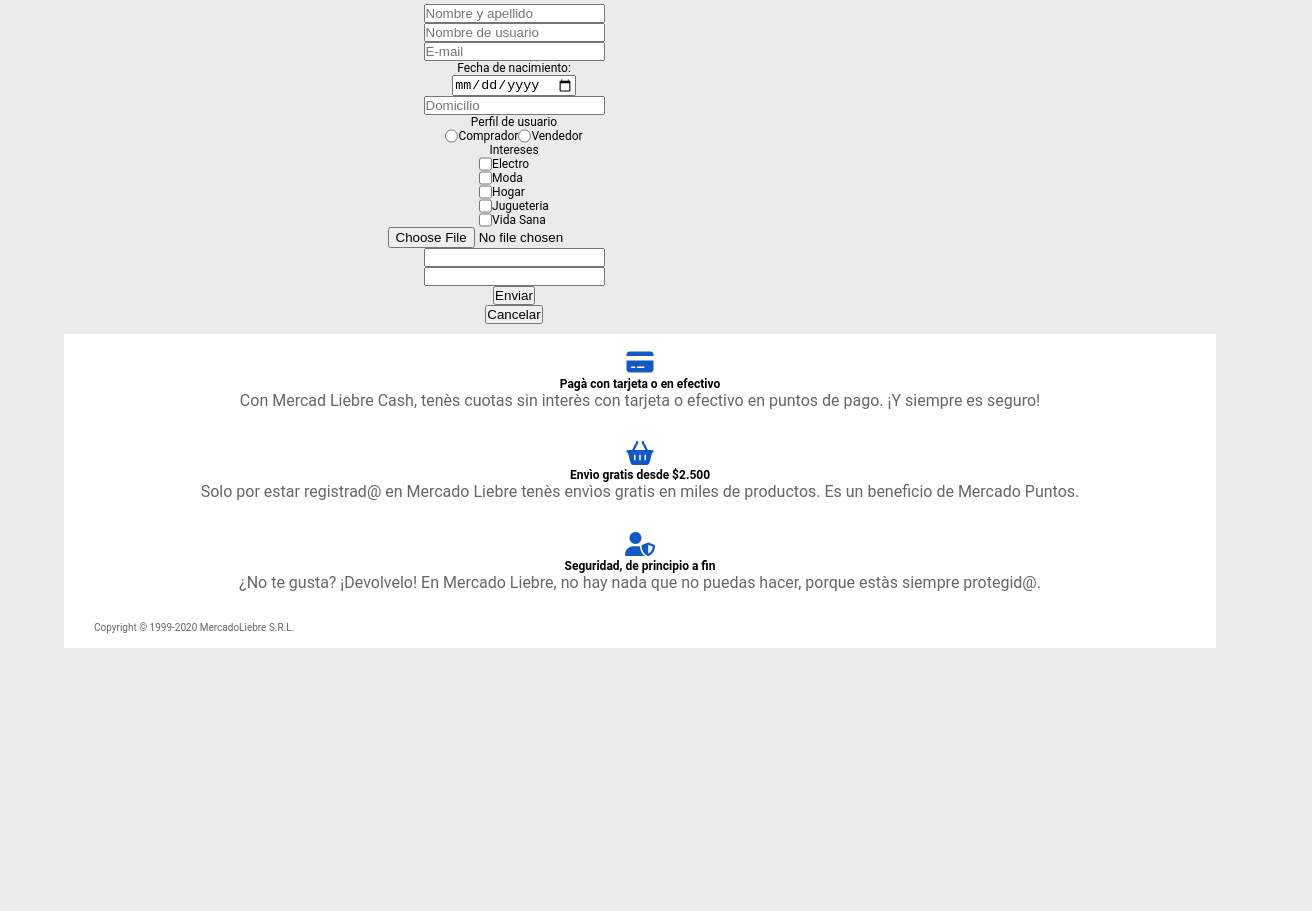
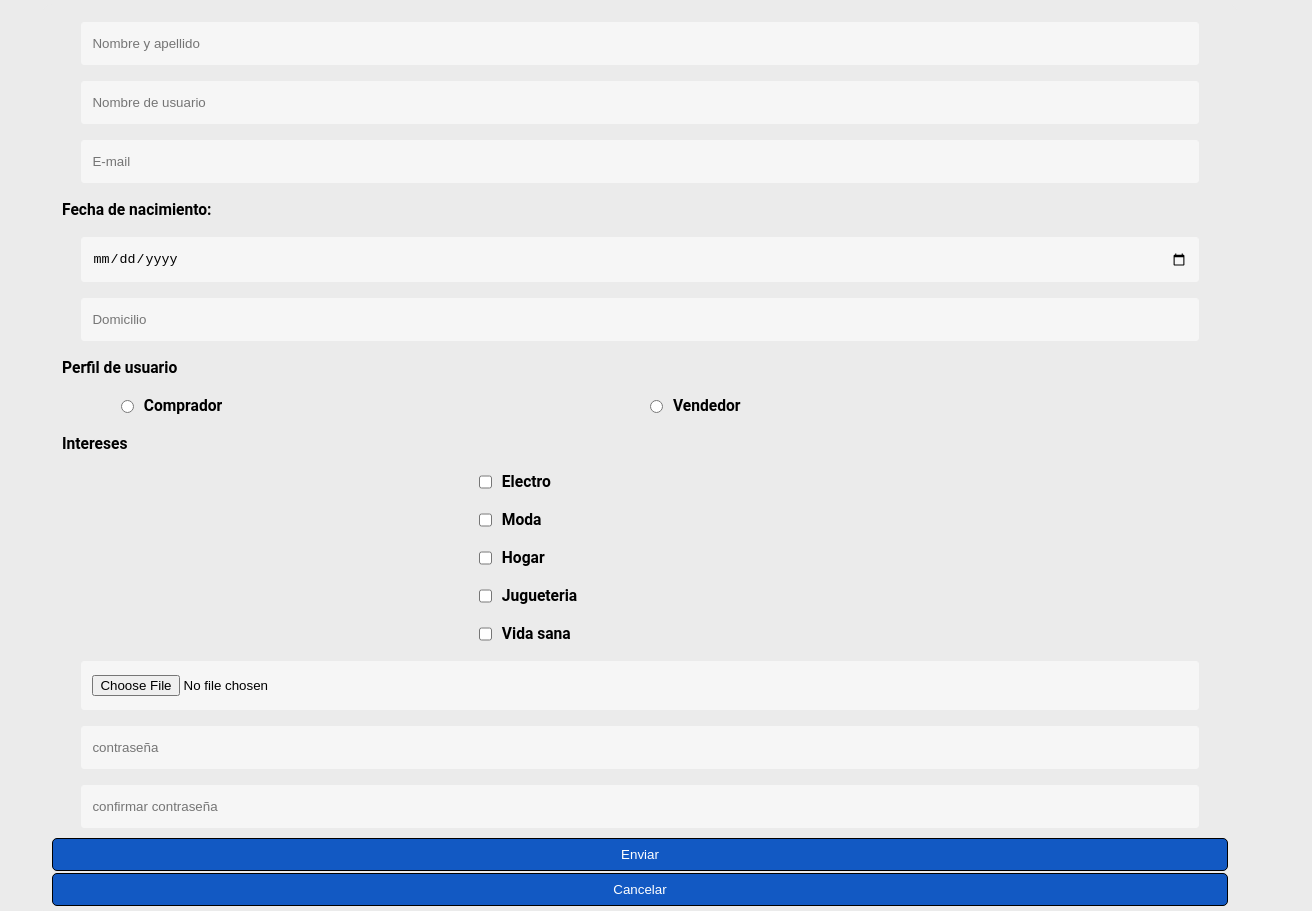
Before and after one commit to LucioMart/proyecto_mercado_liebre_tp, a website: page views/registro.html in a window 1280 px wide. Shown: the part 572-1483 px from the top of the page, 1312 px wide, since content can reach past the window. Before the commit the page ends 1220 px from the top, so only its background shows below. Drawn offline with Linux system fonts and the light colour scheme; files that its build step writes are made by us from their sources; files whose address does not match are found by name.

Commit message:
dando estilos al formulario de registro.

```diff
--- a/public/css/estilos.css
+++ b/public/css/estilos.css
@@ -203,7 +203,7 @@
 /*  Main Registro */
 
 main.registro {
-    width: 90;
+    width: 95%;
     margin: 0 auto 10px;
 }
 
@@ -212,28 +212,71 @@
 }
 
 main.registro section form {
-    width: 80%;
+    width: 100%;
     display: flex;
     flex-direction: column;
     align-items: center;
+    padding:10px;
+	border-radius:10px;
+	margin:auto;
+	background-color:#ebebeb;
+}
+
+main.registro section form label{
+	width:60%;
+    font-size: 1.3em;
+    padding: 10px;
+	font-weight:bold;
+	display:inline-block;
+    align-self: start;
+}
+
+main.registro section form input[type=text], input[type=password], input[type=date], input[type=email], input[type=file]{
+	width:95%;
+	padding:13px 10px;
+	border:1px solid #f6f6f6;
+	border-radius:3px;
+	background-color:#f6f6f6;
+	margin:8px 0;
+	display:inline-block;
 }
 
 main.registro section form .radio {
+    width: 90%;
     display: flex;
     flex-direction: row;
-    justify-content: space-between;
+    justify-content: center;
+    align-items: center;
+}
+
+main.registro section form .radio input {
+    margin-left: 10px;
 }
 
 main.registro section form .checkbox {
+    width: 90%;
     display: flex;
     flex-direction: column;
+    justify-content:flex-start ;
     align-items: flex-start;
 }
 
 main.registro section form .checkbox .check {
+    width: 90%;
     display: flex;
     flex-direction: row;
-    justify-content: space-between;
+    justify-content: flex-end;
+}
+
+form input[type="submit"], form input[type="reset"]{
+	width:100%;
+	padding:8px 16px;
+	margin-top:2px;
+	border:1px solid #000;
+	border-radius:5px;
+	display:block;
+    color: #fff;
+	background-color: #1259c3;
 }
 
 
--- a/views/registro.html
+++ b/views/registro.html
@@ -54,24 +54,36 @@
                 <input type="text" name="usuario" id="" placeholder="Nombre de usuario">
                 <input type="email" name="email" id="" placeholder="E-mail">
                 <label for="">Fecha de nacimiento:</label>
-                <input type="date" name="nacimiento" id="">
+                <input type="date" name="nacimiento" id="" data-date-format="DD-MMMM-YYYY">
                 <input type="text" name="domicilio" id="" placeholder="Domicilio">
                 <label for="perfil">Perfil de usuario</label>
                 <div class="radio">
-                    <input type="radio" name="perfil_de_usuario" id="" value="Comprador">Comprador
-                    <input type="radio" name="perfil_de_usuario" id="" value="Vendedor">Vendedor
+                    <input type="radio" name="perfil_de_usuario" id="" value="Comprador">
+                    <label for="comprador">Comprador</label>
+                    <input type="radio" name="perfil_de_usuario" id="" value="Vendedor">
+                    <label for="vendedor">Vendedor</label>
                 </div>
                 <label for="interes">Intereses</label>
                 <div class="checkbox">
-                    <div class="check"><input type="checkbox" name="interes" id="" value="Electro">Electro</div>
-                    <div class="check"><input type="checkbox" name="interes" id="" value="Moda">Moda</div>
-                    <div class="check"><input type="checkbox" name="interes" id="" value="Hogar">Hogar</div>
-                    <div class="check"><input type="checkbox" name="interes" id="" value="Jugueteria">Jugueteria</div>
-                    <div class="check"><input type="checkbox" name="interes" id="" value="Vida sana">Vida Sana</div>
+                    <div class="check"><input type="checkbox" name="interes" id="" value="Electro">
+                    <label for="electro">Electro</label>
+                    </div>
+                    <div class="check"><input type="checkbox" name="interes" id="" value="Moda">
+                        <label for="moda">Moda</label>
+                    </div>
+                    <div class="check"><input type="checkbox" name="interes" id="" value="Hogar">
+                        <label for="hogar">Hogar</label>
+                    </div>
+                    <div class="check"><input type="checkbox" name="interes" id="" value="Jugueteria">
+                        <label for="jugueteria">Jugueteria</label>
+                    </div>
+                    <div class="check"><input type="checkbox" name="interes" id="" value="Vida sana">
+                        <label for="voda">Vida sana</label>
+                    </div>
                 </div>
-                <input type="file" name="" id="" name="foto_usuario">
-                <input type="password" name="password" id="">
-                <input type="password" name="confirm_password" id="">
+                <input type="file" name="" id="" name="foto_usuario" placeholder="Subir foto">
+                <input type="password" name="password" id="" placeholder="contraseña">
+                <input type="password" name="confirm_password" id="" placeholder="confirmar contraseña">
                 <input type="submit" value="Enviar">
                 <input type="reset" value="Cancelar">
             </form>
```
